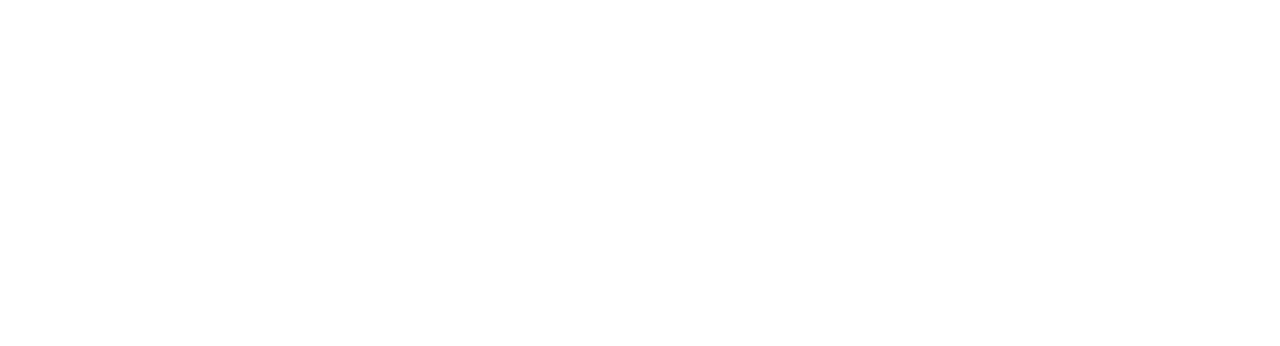
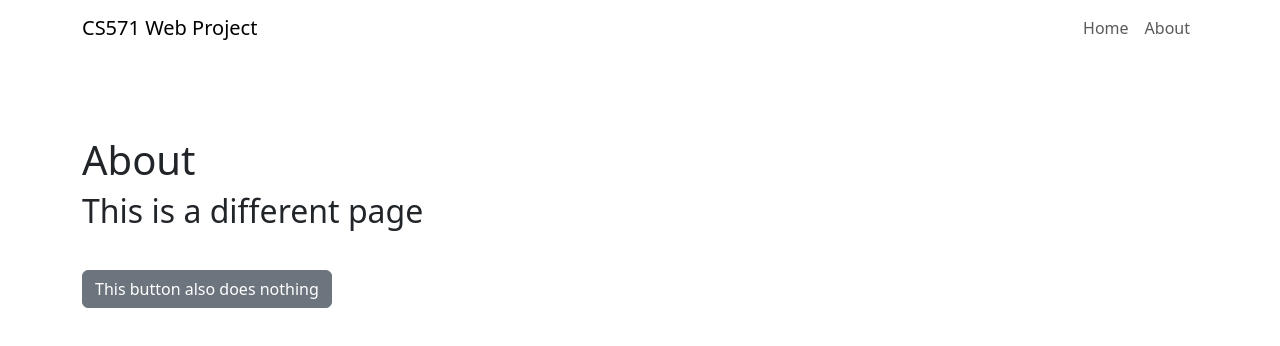
Before and after one commit to CS571-S26/p17, a React (Vite) app: page /#/about in a window 1280 px wide. Before the commit this address had no page. Shown: the top 346 px of the page. Built offline with nearby package versions, Linux system fonts and the light colour scheme.

Commit message:
add page and navigation

```diff
--- a/src/App.tsx
+++ b/src/App.tsx
@@ -1,11 +1,17 @@
+import type React from "react";
 import { Route, Routes } from "react-router-dom";
-import Home from "./pages/Home";
-import type React from "react";
+
+import Layout from "./components/Layout";
+import AboutPage from "./pages/AboutPage";
+import HomePage from "./pages/HomePage";
 
 const App: React.FC = () => {
     return (
         <Routes>
-            <Route index element={<Home />} />
+            <Route element={<Layout />}>
+                <Route index element={<HomePage />} />
+                <Route path="/about" element={<AboutPage />} />
+            </Route>
         </Routes>
     );
 };
--- /dev/null
+++ b/src/components/Layout.tsx
@@ -0,0 +1,25 @@
+import type React from 'react';
+import { Container, Nav, Navbar } from 'react-bootstrap';
+import { Link, Outlet } from 'react-router-dom';
+
+const Layout: React.FC = () => {
+    return (
+        <>
+            <Navbar expand="lg">
+                <Container>
+                    <Navbar.Brand as={Link} to="/">CS571 Web Project</Navbar.Brand>
+                    <Nav>
+                        <Nav.Link as={Link} to="/">Home</Nav.Link>
+                        <Nav.Link as={Link} to="/about">About</Nav.Link>
+                    </Nav>
+                </Container>
+            </Navbar>
+
+            <main>
+                <Outlet />
+            </main>
+        </>
+    );
+};
+
+export default Layout;
--- a/src/main.tsx
+++ b/src/main.tsx
@@ -1,7 +1,9 @@
+import 'bootstrap/dist/css/bootstrap.min.css';
+
 import { createRoot } from 'react-dom/client';
+import { HashRouter } from 'react-router-dom';
+
 import App from './App.tsx';
-import 'bootstrap/dist/css/bootstrap.min.css';
-import { HashRouter } from 'react-router-dom';
 
 createRoot(document.getElementById('root')!).render(
     <HashRouter>
--- /dev/null
+++ b/src/pages/AboutPage.tsx
@@ -0,0 +1,14 @@
+import type React from 'react';
+import { Button, Container } from 'react-bootstrap';
+
+const AboutPage: React.FC = () => {
+    return (
+        <Container style={{ marginTop: '5rem' }}>
+            <h1>About</h1>
+            <h2>This is a different page</h2>
+            <Button variant="secondary" style={{ marginTop: '2rem' }}>This button also does nothing</Button>
+        </Container>
+    );
+};
+
+export default AboutPage;
--- a/src/pages/Home.tsx
+++ b/src/pages/HomePage.tsx
@@ -1,7 +1,7 @@
 import type React from 'react';
 import { Button, Container } from 'react-bootstrap';
 
-const Home: React.FC = () => {
+const HomePage: React.FC = () => {
     return (
         <Container style={{ marginTop: '5rem' }}>
             <h1>CS571 Web Project</h1>
@@ -11,4 +11,4 @@
     );
 };
 
-export default Home;
+export default HomePage;
```
Also changed, not shown: 1 other file (tests, documents, lock files or other folders).
